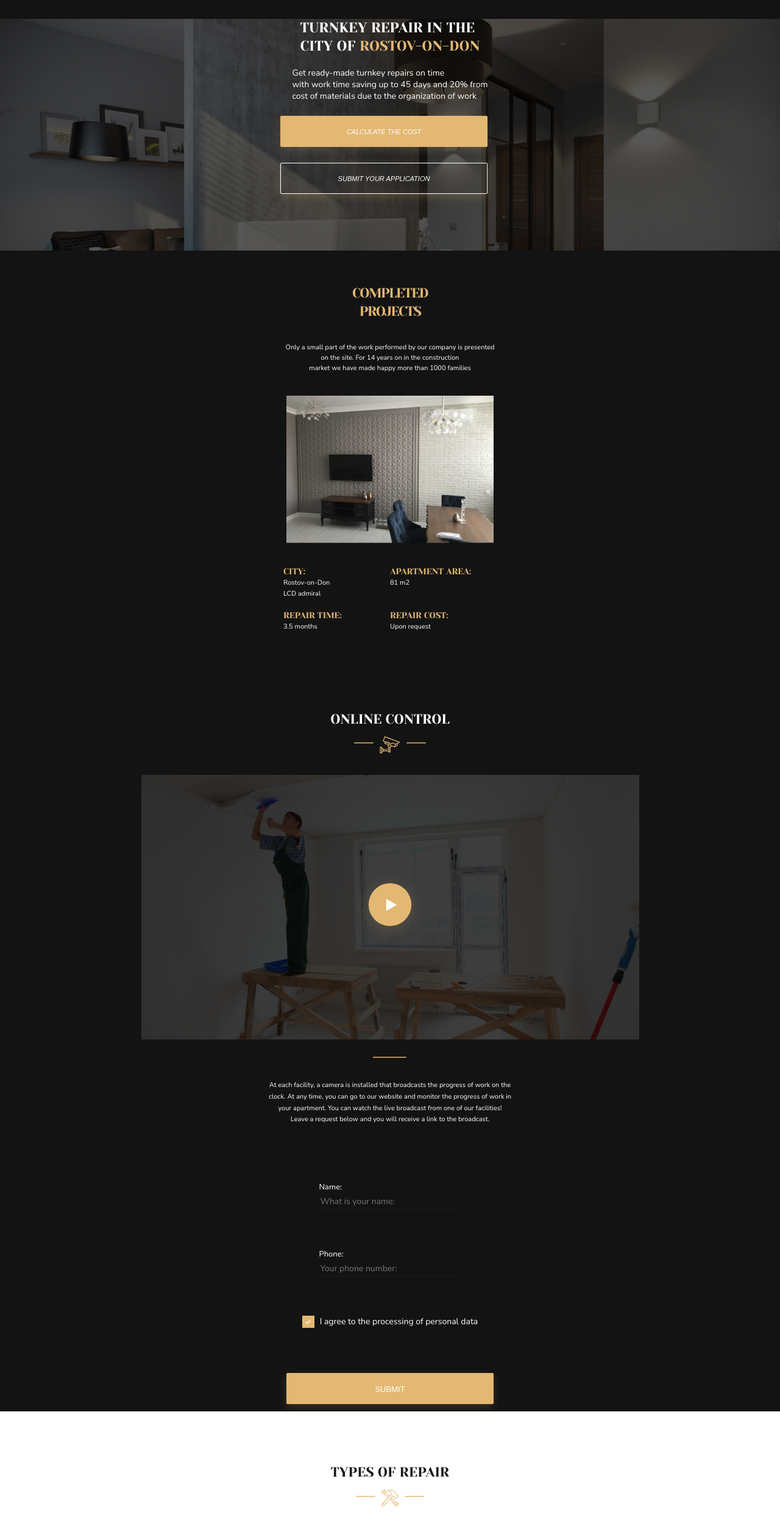
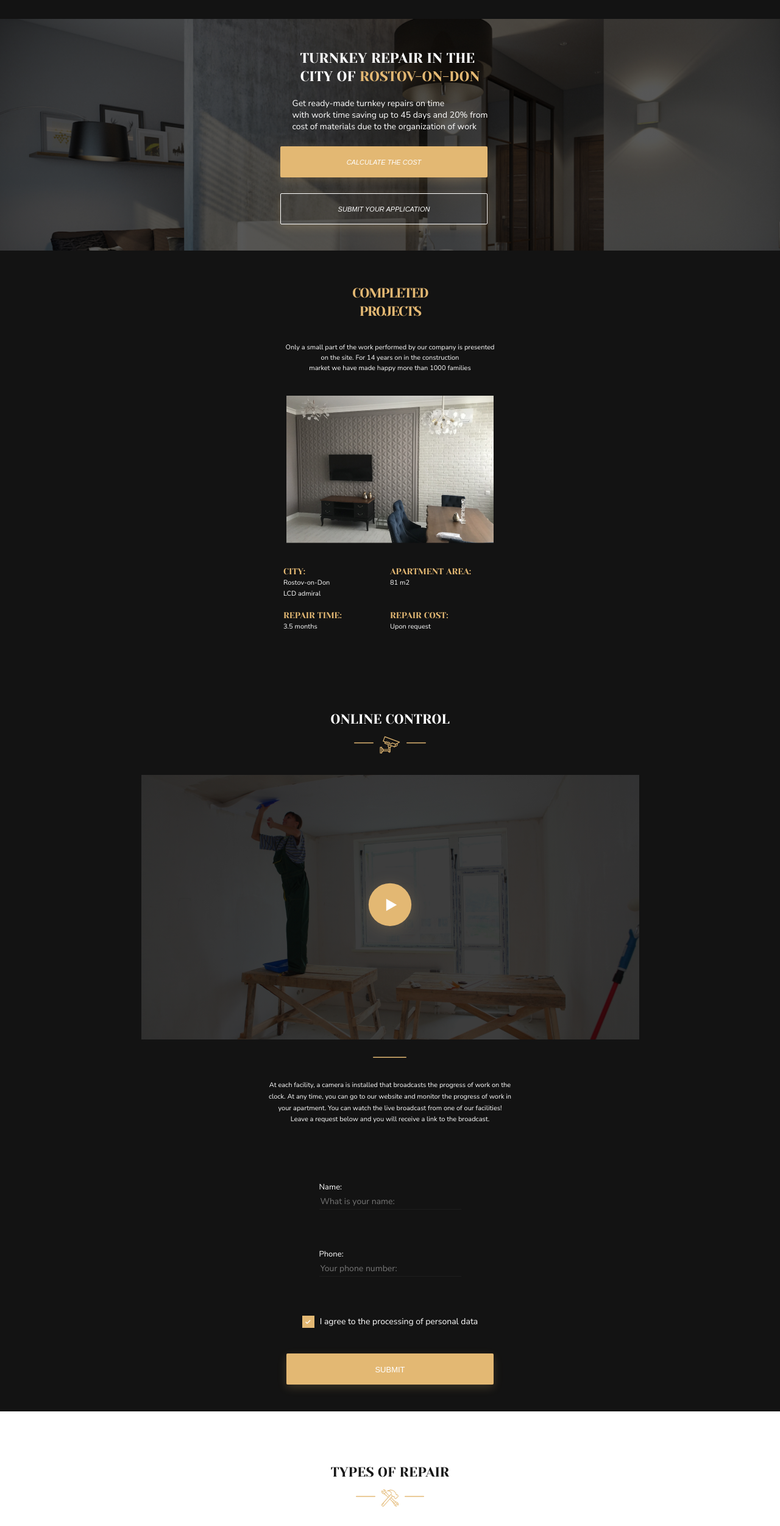
Before and after one commit to shtatoff/SF_Project2, a plain HTML site: page index.html in a window 1280 px wide. Shown: the part 52-2555 px from the top of the page at 61% size. Drawn offline with Linux system fonts and the light colour scheme.

Commit message:
fixed bugs

```diff
--- a/css/style.css
+++ b/css/style.css
@@ -847,6 +847,7 @@ body * {
           padding: 55px 45px;
         }
         .banner-title{
+          padding-top: 50px;
           font-size: 23px;
           line-height: 132.83%;
         }
@@ -957,8 +958,12 @@ body * {
         .control-input__item p{
           color: #ffffff;
         }
+        .control-checkbox{
+          margin-bottom: 0;
+        }
         .button-control{
-
+          position: relative;
+          top: 40px;
           width: 340px;
         }
         .checkbox-text{
```
